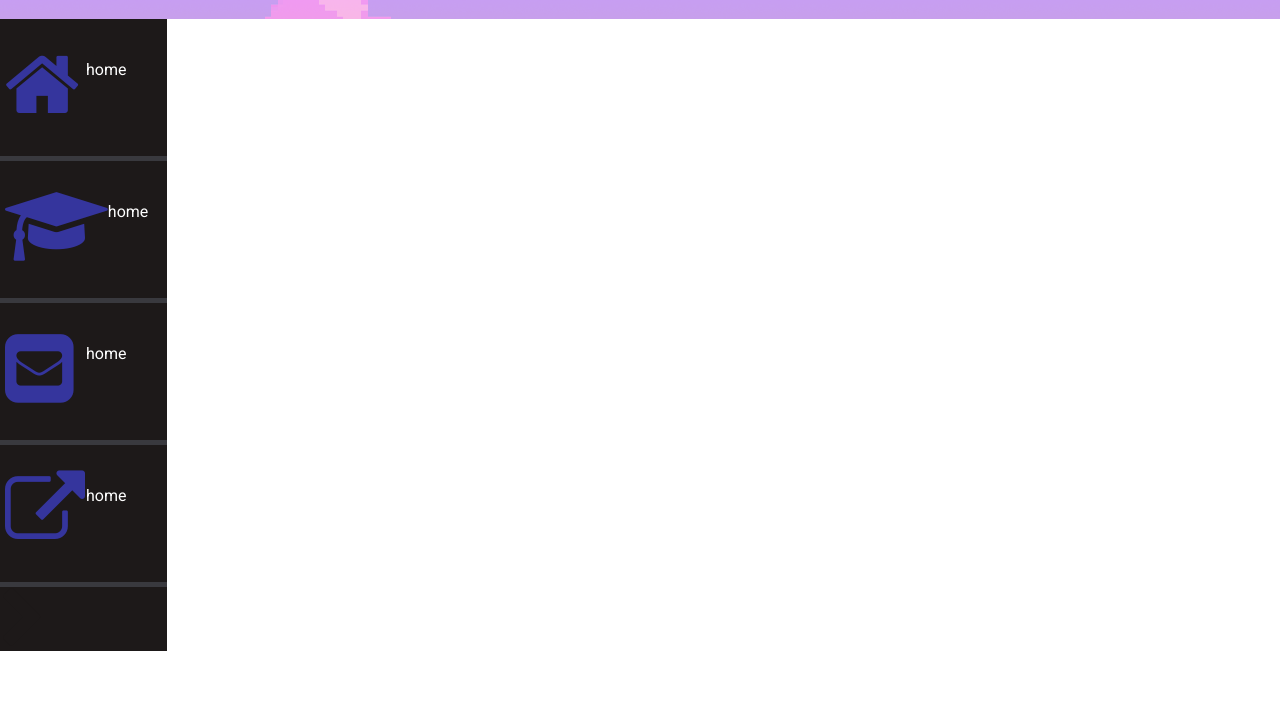
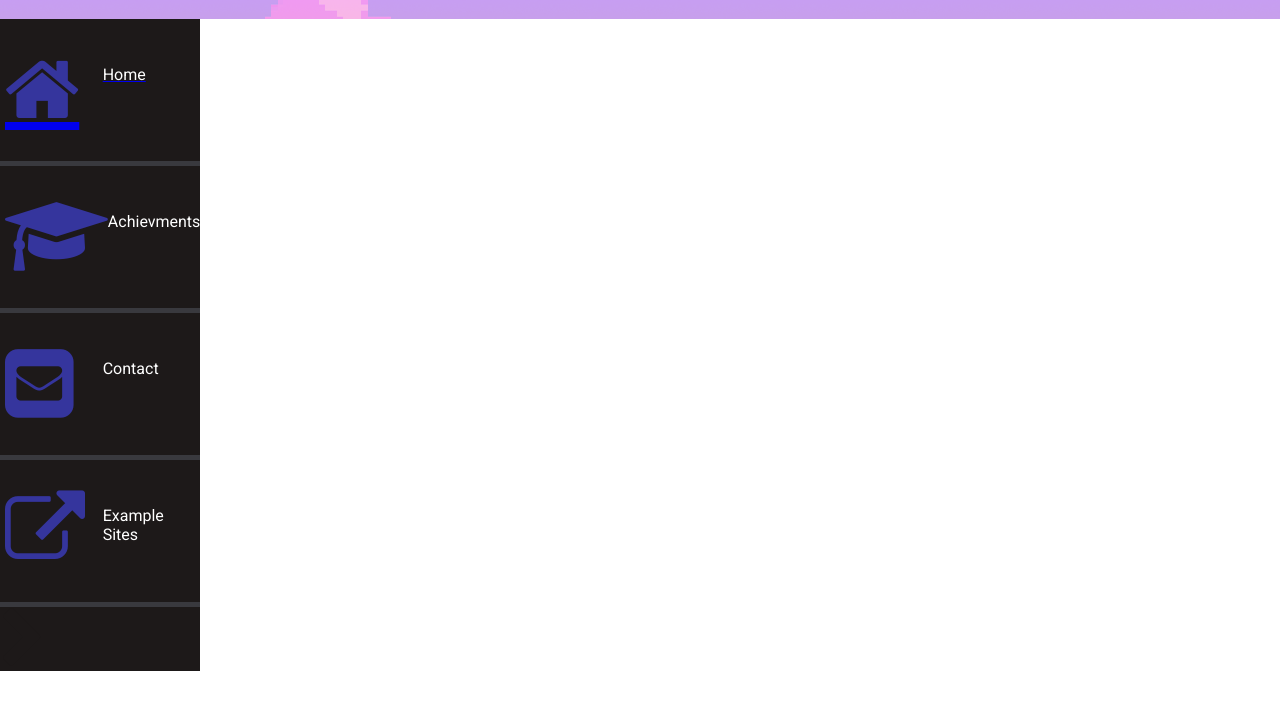
Before and after one commit to FrothyJesus/FrothyJesus.github.io, a plain HTML site: page index.html in a window 1280 px wide. Shown: the part 62-772 px from the top of the page. Drawn offline with Linux system fonts and the light colour scheme.

Commit message:
changes to final project

```diff
--- a/css/styles.css
+++ b/css/styles.css
@@ -2,6 +2,7 @@ body, header, footer, aside, article, ul, li{
     margin: 0;
     padding: 0;
 }
+
 
 #wrapper{
     display: flex;
@@ -32,7 +33,7 @@ header h1{
 
 #asart{
     flex: 1;
-    height: 700px;
+    height: 5000px;
     width: 100%;
     background-color: blue;
     display: flex;
@@ -97,7 +98,7 @@ footer{
     li p{
         color: white;
         flex: 1;
-        font-size: 100%;
+        font-size: 1rem;
         font-family: 'Roboto', sans-serif;
     }
     #arrow{
--- a/index.html
+++ b/index.html
@@ -25,21 +25,21 @@
 
             <aside>
                 <ul>
-                    <li class="flex-item" id="home">
+                    <a href="#test"><li class="flex-item" id="home">
                         <i class="fa fa-home fa-5x"></i>
-                        <p>home</p>
-                    </li>
+                        <p>Home</p>
+                    </li></a>
                     <li class="flex-item" id="school">
                         <i class="fa fa-graduation-cap fa-5x"></i>
-                        <p>home</p>
+                        <p>Achievments</p>
                     </li>
                     <li class="flex-item" id="mail">
                         <i class="fa fa-envelope-square fa-5x"></i>
-                        <p>home</p>
+                        <p>Contact</p>
                     </li>
                     <li class="flex-item" id="link">
                         <i class="fa fa-external-link fa-5x"></i>
-                        <p>home</p>
+                        <p>Example Sites</p>
                     </li>
                 </ul>
                 <i class="fa fa-chevron-right fa-4x" id="arrow"></i>
@@ -48,9 +48,11 @@
 
         </div>
 
-        <footer>
+        <footer id="test">
 
         </footer>
+        <link rel="javascript" href="http://code.jquery.com/jquery-1.11.1.min.js">
+        <link rel="javascript" href="smooth.js">
     </div>
 </body>
 </html>
```
Also changed, not shown: smooth.js (added, +14 -0 lines).
